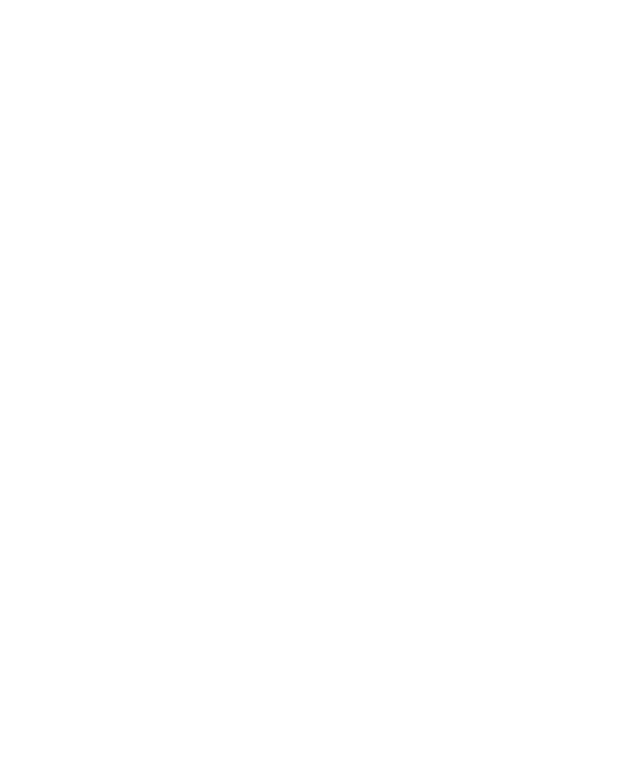
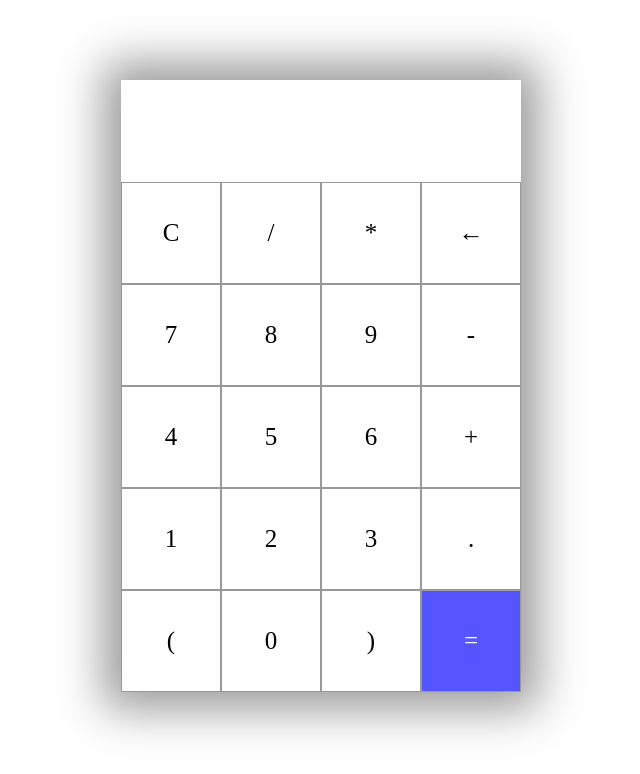
Before and after one commit to acciojob/calculator-js-ukdgit, a website: page main.html in a window 1280 px wide. Shown: the whole page, without its empty margins (319-959 px from the left). Drawn offline with Linux system fonts and the light colour scheme.

Commit message:
Update main.html

```diff
--- a/main.html
+++ b/main.html
@@ -1,16 +1,44 @@
 <!DOCTYPE html>
+<html lang="en">
+<head>
+    <meta charset="UTF-8">
+    <meta http-equiv="X-UA-Compatible" content="IE=edge">
+    <meta name="viewport" content="width=device-width, initial-scale=1.0">
+    <link rel="stylesheet" href="styles.css">
+    <title>Calculator</title>
+</head>
+<body>
 
-<html>
 
-<head>
-	<link rel="stylesheet" href="styles.css">
-</head>
+    <div class="container">
+        <div id="display"></div>
+        <div class="buttons">
+            <div class="btn" id="C" onclick="clearxyz()">C</div>
+            <div class="btn" id="divi" onclick="clickingxyz('/')">/</div>
+            <div class="btn" id="*" onclick="clickingxyz('*')">*</div>
+            <div class="btn" id="back" onclick="backxyz()">&larr;</div>
 
-<body>
-	<!-- the entire body must be written by student -->
-    <script type="text/javascript" src="./script.js">
-</script>
+            <div class="btn" id="7" onclick="clickingxyz('7')">7</div>
+            <div class="btn" id="8" onclick="clickingxyz('8')">8</div>
+            <div class="btn" id="9" onclick="clickingxyz('9')">9</div>
+            <div class="btn" id="-" onclick="clickingxyz('-')">-</div>
 
+            <div class="btn" id="4" onclick="clickingxyz('4')">4</div>
+            <div class="btn" id="5" onclick="clickingxyz('5')">5</div>
+            <div class="btn" id="6" onclick="clickingxyz('6')">6</div>
+            <div class="btn" id="plus" onclick="clickingxyz('+')">+</div>
+
+            <div class="btn" id="1" onclick="clickingxyz('1')">1</div>
+            <div class="btn" id="2" onclick="clickingxyz('2')">2</div>
+            <div class="btn" id="3" onclick="clickingxyz('3')">3</div>
+            <div class="btn" id="." onclick="clickingxyz('.')">.</div>
+
+            <div class="btn" id="op" onclick="clickingxyz('(')">(</div>
+            <div class="btn" id="0" onclick="clickingxyz('0')">0</div>
+            <div class="btn" id="cl" onclick="clickingxyz(')')">)</div>
+            <div class="btn" id="equal" onclick="evalxyz()">=</div>
+        </div>
+    </div>
+    <script src="script.js"></script>
 </body>
-
 </html>
```
